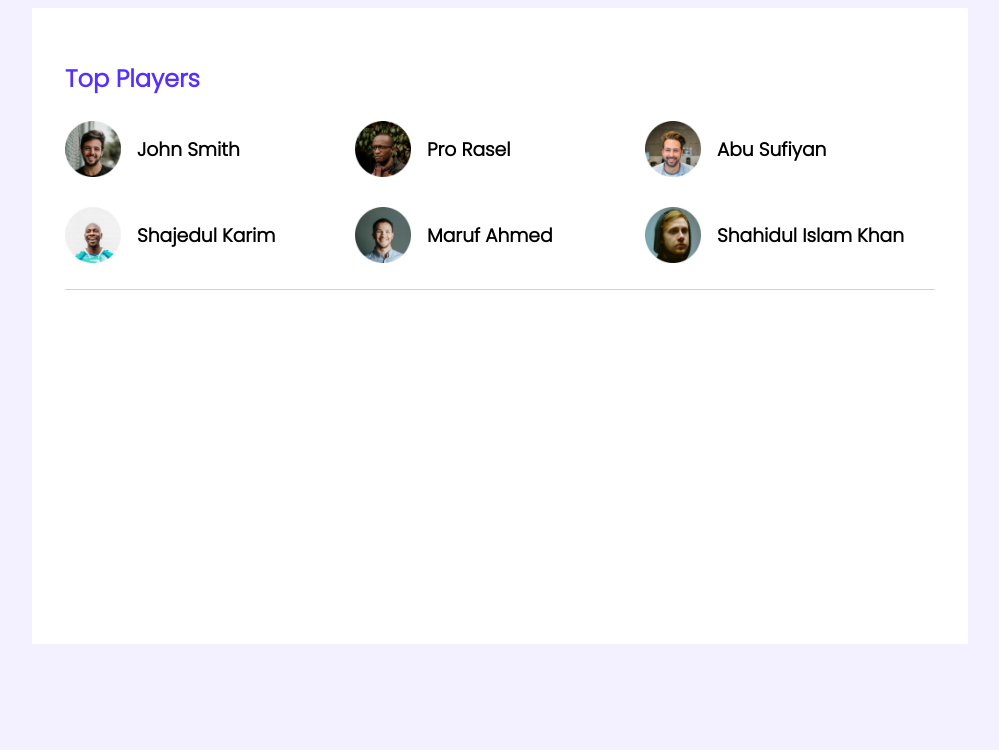
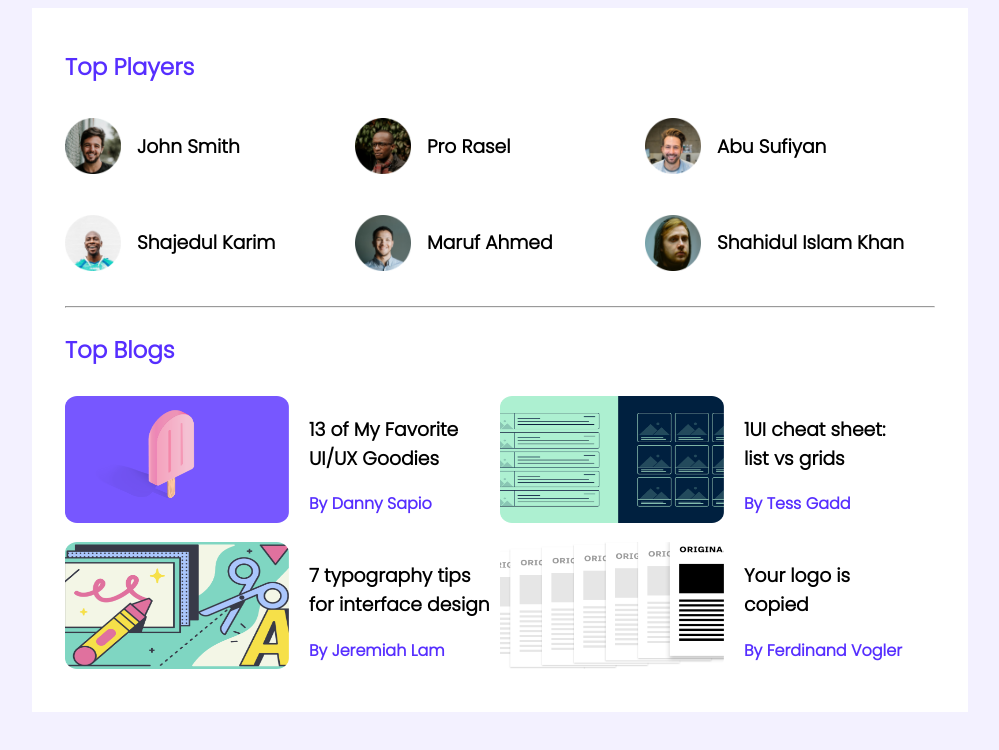
Before and after one commit to ShahidulIslam32/Module-09-leader-board, a plain HTML site: page index.html in a window 1280 px wide. Shown: the whole page, without its empty margins (140-1139 px from the left). Drawn offline with Linux system fonts and the light colour scheme.

Commit message:
code done

```diff
--- a/index.html
+++ b/index.html
@@ -50,7 +50,74 @@
                     </div>
                 </div>
             </div>
+            <hr>
+
+            <!-- top blogs part start here  -->
+
+            <div class="top-blogs">
+                <h2 class="section-title">Top Blogs</h2>
+                <div class="all-blogs-main">
+                    <article class="single-blog">
+                        <div class="view">
+                            <img src="img/blogs/blog-1.png" alt="blog one here">
+                        </div>
+                        <div class="blog-info">
+                            <div class="blog-detail">
+                                <h3>13 of My Favorite<br>
+                                UI/UX Goodies</h3>
+                                <p class="title-author"><a href="#">By Danny Sapio</a></p>
+                            </div>
+                        </div>
+                    </article>
+
+                    <article class="single-blog">
+                        <div class="view">
+                            <img src="img/blogs/blog-2.png" alt="blog one here">
+                        </div>
+                        <div class="blog-info">
+                            <div class="blog-detail">
+                                <h3>1UI cheat sheet:<br>
+
+                                list vs grids</h3>
+                                <p class="title-author"><a href="#">By Tess Gadd</a></p>
+                            </div>
+                        </div>
+                    </article>
+
+                    <article class="single-blog">
+                        <div class="view">
+                            <img src="img/blogs/blog-3.png" alt="blog one here">
+                        </div>
+                        <div class="blog-info">
+                            <div class="blog-detail">
+                                <h3>7 typography tips<br>
+
+                                for interface design</h3>
+                                <p class="title-author"><a href="#">By Jeremiah Lam</a></p>
+                            </div>
+                        </div>
+                    </article>
+
+                    <article class="single-blog">
+                        <div class="view">
+                            <img src="img/blogs/blog-4.png" alt="blog one here">
+                        </div>
+                        <div class="blog-info">
+                            <div class="blog-detail">
+                                <h3>Your logo is<br>
+
+                                copied</h3>
+                                <p class="title-author"><a href="#">By Ferdinand Vogler</a></p>
+                            </div>
+                        </div>
+                    </article>
+
+                </div>
+            </div>
         </section>
+
+
+
 
     </main>
 </body>
--- a/style.css
+++ b/style.css
@@ -15,36 +15,93 @@ body{
 .players{
     display: grid;
     grid-template-columns: repeat(3, 1fr);
-    border-bottom: 1px solid lightgray;
-
+    grid-row-gap: 30px;
 
 }
 .section-title{
     color:#562eff;
-    font-size: 24px;
+    font-size: 23px;
+    margin-top: 9px;
+    margin-bottom: 29px;
 }
 .player img{
     width: 56px;
     height: 56px;
 
 }
+.top-players{
+    margin-bottom: 30px;
+
+}
 .player{
     display: flex;
     align-items: center;
-    margin-bottom: 20px;
+
 
 }
 .section-heading{
     margin-left: 16px;
+
 }
 .container{
     background-color: #FFFFFF;
     width: 870px;
-    height: 570px;
     padding: 33px;
 }
-
 main{
     display: flex;
     justify-content: center;
 }
+
+
+/* top blogs style start */
+
+.top-blogs{
+    margin-top:25px;
+}
+.single-blog .view img{
+    width: 224px;
+    height: 127px;
+}
+
+.single-blog{
+    display: flex;
+
+}
+.blog-info{
+    margin-left: 20px;
+}
+.title-author a{
+    color:#562EFF;
+    text-decoration: none;
+}
+.all-blogs-main{
+    display: grid;
+    grid-template-columns: repeat(2, 1.5fr);
+    grid-row-gap:10px;
+}
+
+
+
+
+
+
+
+
+
+
+
+
+
+
+
+
+
+
+
+
+
+
+
+
+/* top blogs style End */
```
